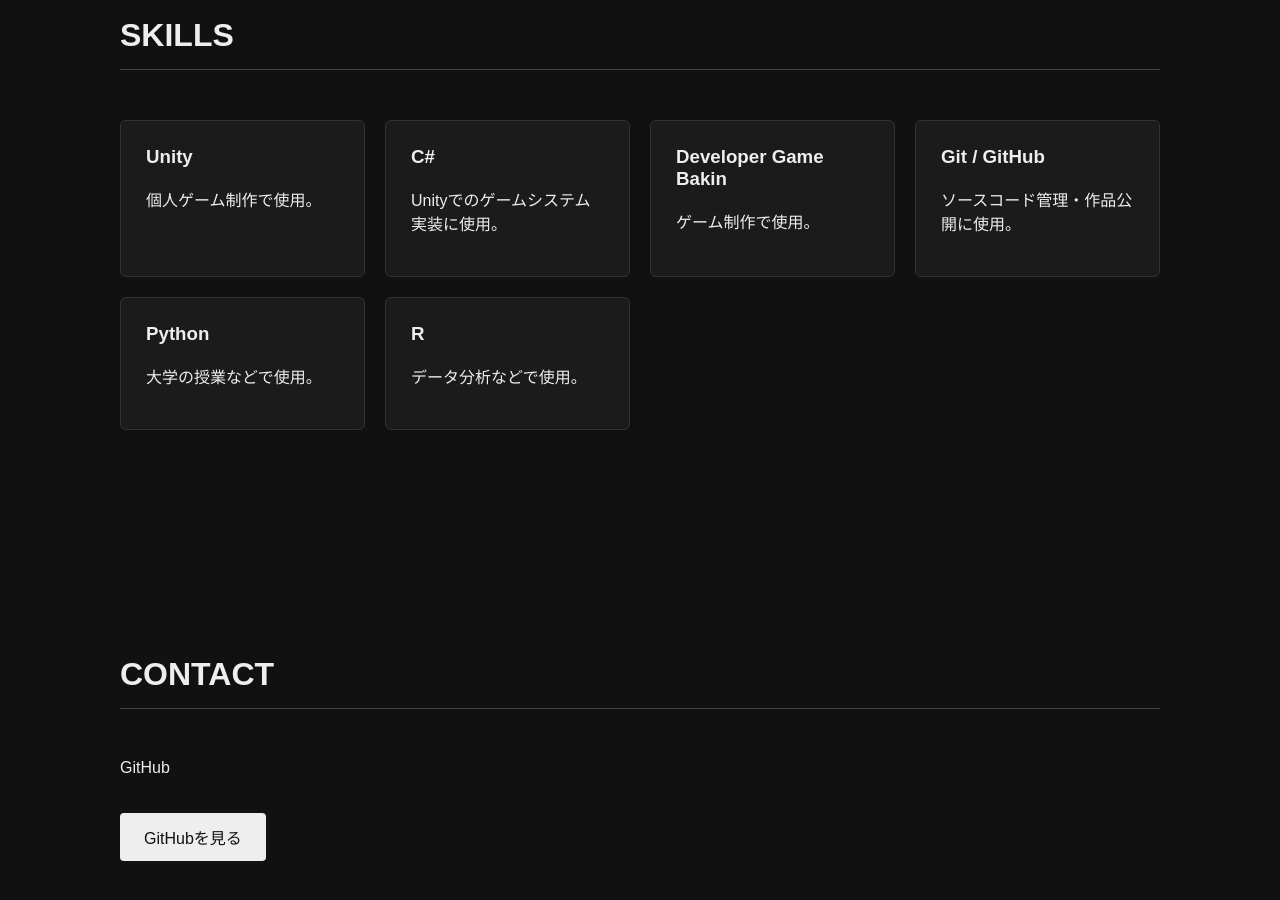
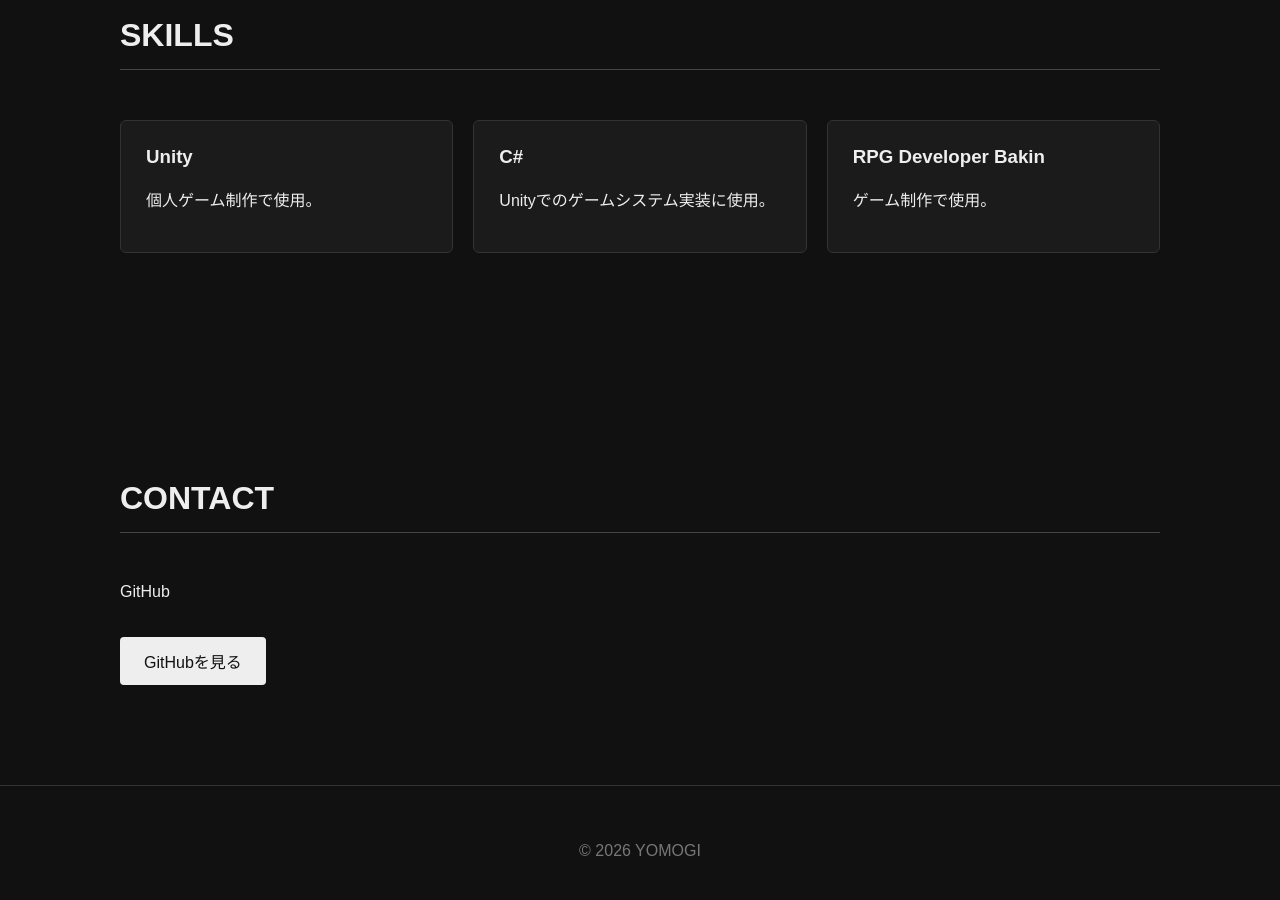
Before and after one commit to yomogi1024cat05-coder/.github.io, a plain HTML site: page index.html in a window 1280 px wide. Shown: the part 2160-3060 px from the top of the page. Drawn offline with Linux system fonts and the light colour scheme; files whose address does not match are found by name.

Commit message:
Update index.html

```diff
--- a/index.html
+++ b/index.html
@@ -194,30 +194,9 @@
                 </div>
 
                 <div class="skill">
-                    <h3>Developer Game Bakin</h3>
+                    <h3>RPG Developer Bakin</h3>
                     <p>
                         ゲーム制作で使用。
-                    </p>
-                </div>
-
-                <div class="skill">
-                    <h3>Git / GitHub</h3>
-                    <p>
-                        ソースコード管理・作品公開に使用。
-                    </p>
-                </div>
-
-                <div class="skill">
-                    <h3>Python</h3>
-                    <p>
-                        大学の授業などで使用。
-                    </p>
-                </div>
-
-                <div class="skill">
-                    <h3>R</h3>
-                    <p>
-                        データ分析などで使用。
                     </p>
                 </div>
 
```
